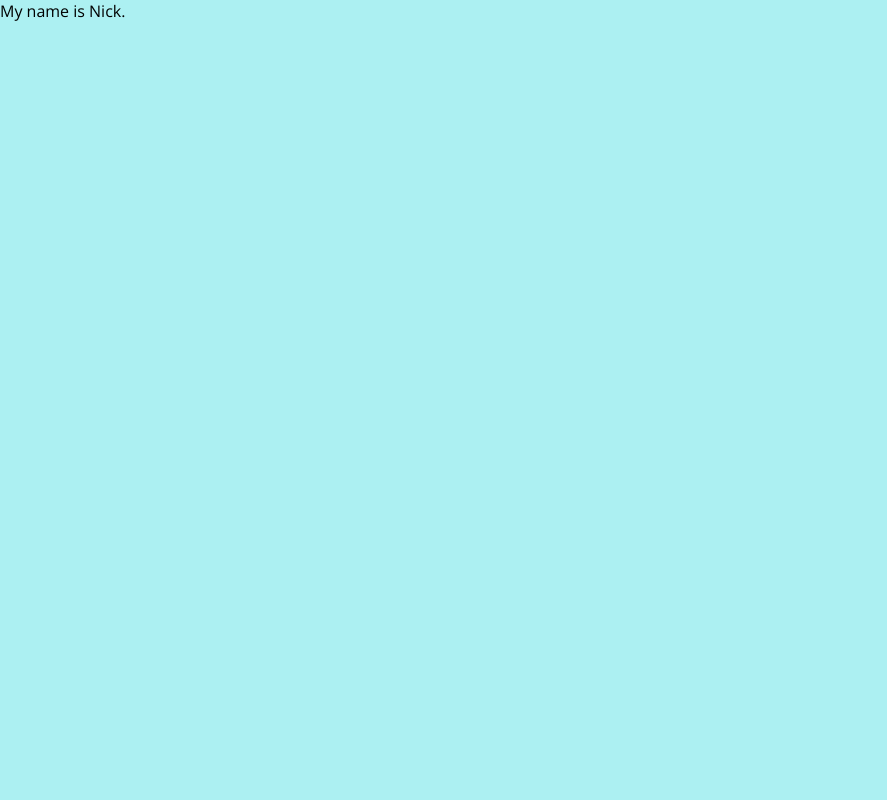
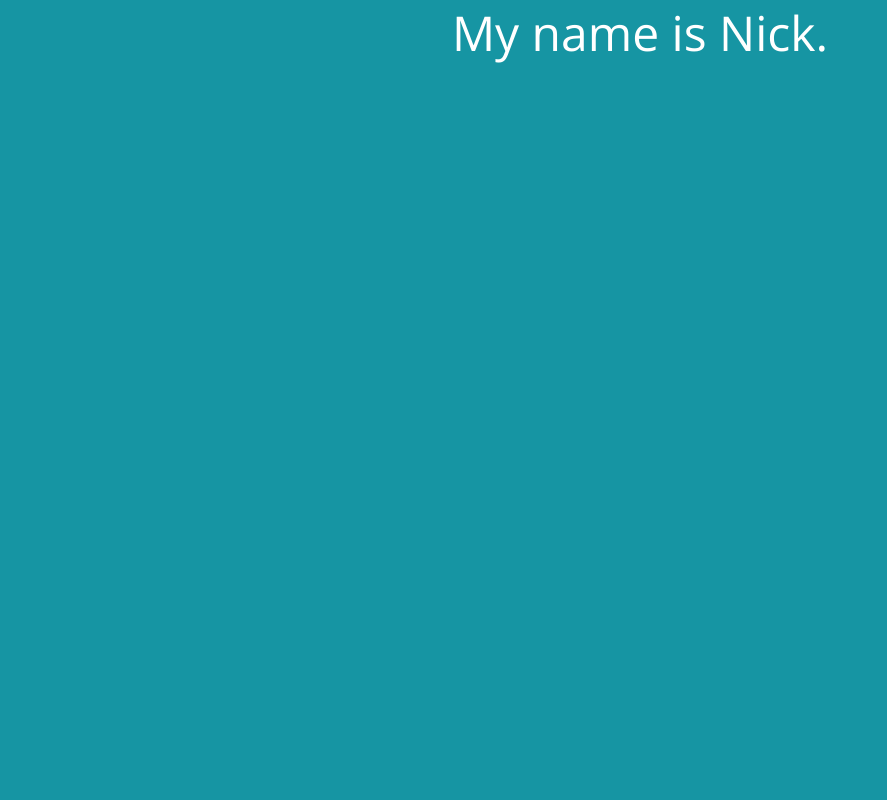
Before and after one commit to ncruz8991/mygithubpage, a plain HTML site: page index.html in a window 1280 px wide. Shown: the top 800 px of the page, without its empty margins (0-887 px from the left). Drawn offline with nearby package versions, Linux system fonts and the light colour scheme.

Commit message:
Did something with color

```diff
--- a/style.scss
+++ b/style.scss
@@ -10,24 +10,24 @@ body {
 }
 
 #name {
-	background: $color3;
-	height: 1000px;
+	background: $color2;
+	height: 800px;
 	p {
-		margin: 0 auto;
+		margin: auto;
 		font-family: $sans_font;
+		color: white;
 		font-weight: 300;
-		font-size: 16;
+		font-size: 36pt;
+		text-align: center;
 	}
 }
 
-#name
-
 #extra {
 	background: $color4;
-	height: 1000px;
+	height: 800px;
 }
 
 #extra2 {
 	background: $color5;
-	height: 1000px;
+	height: 800px;
 }
```
Also changed, not shown: style.css, 1 other file.
